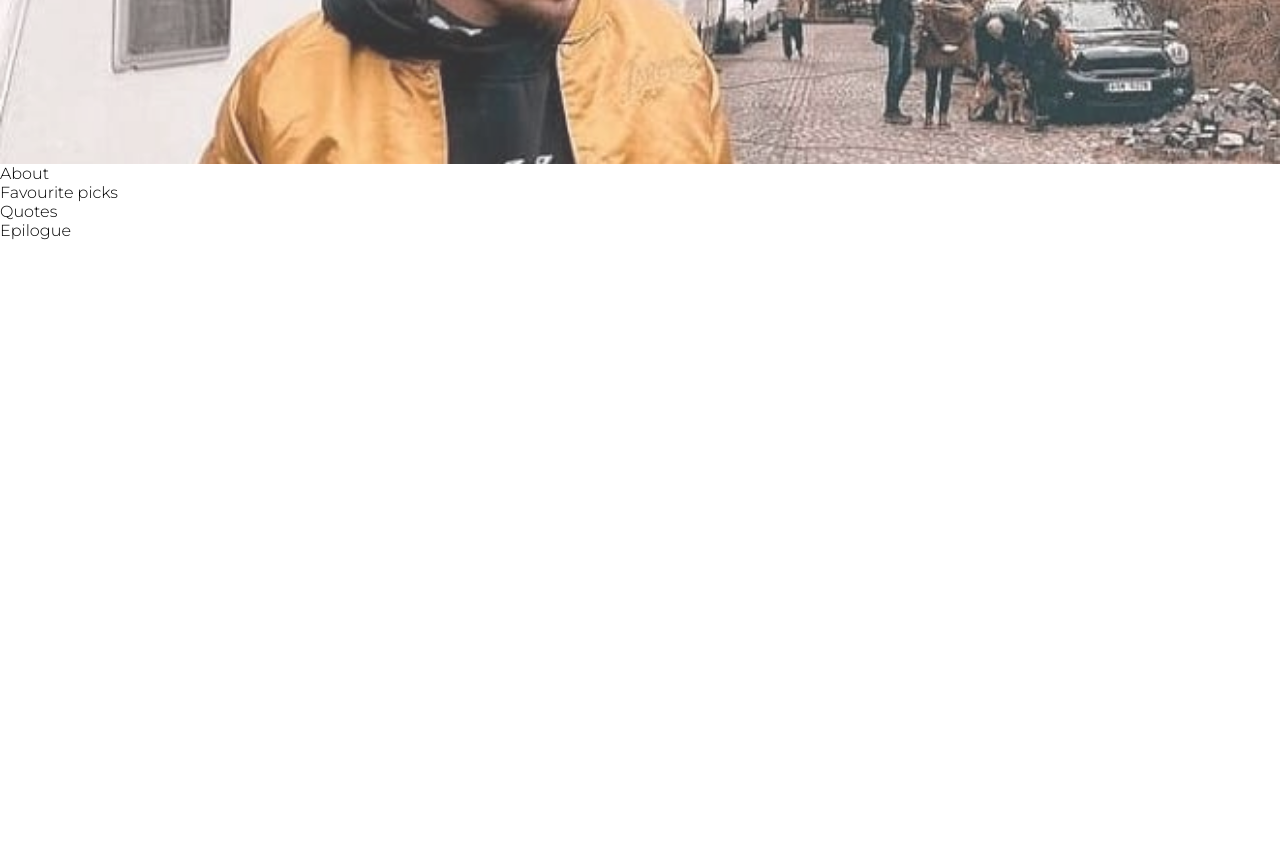
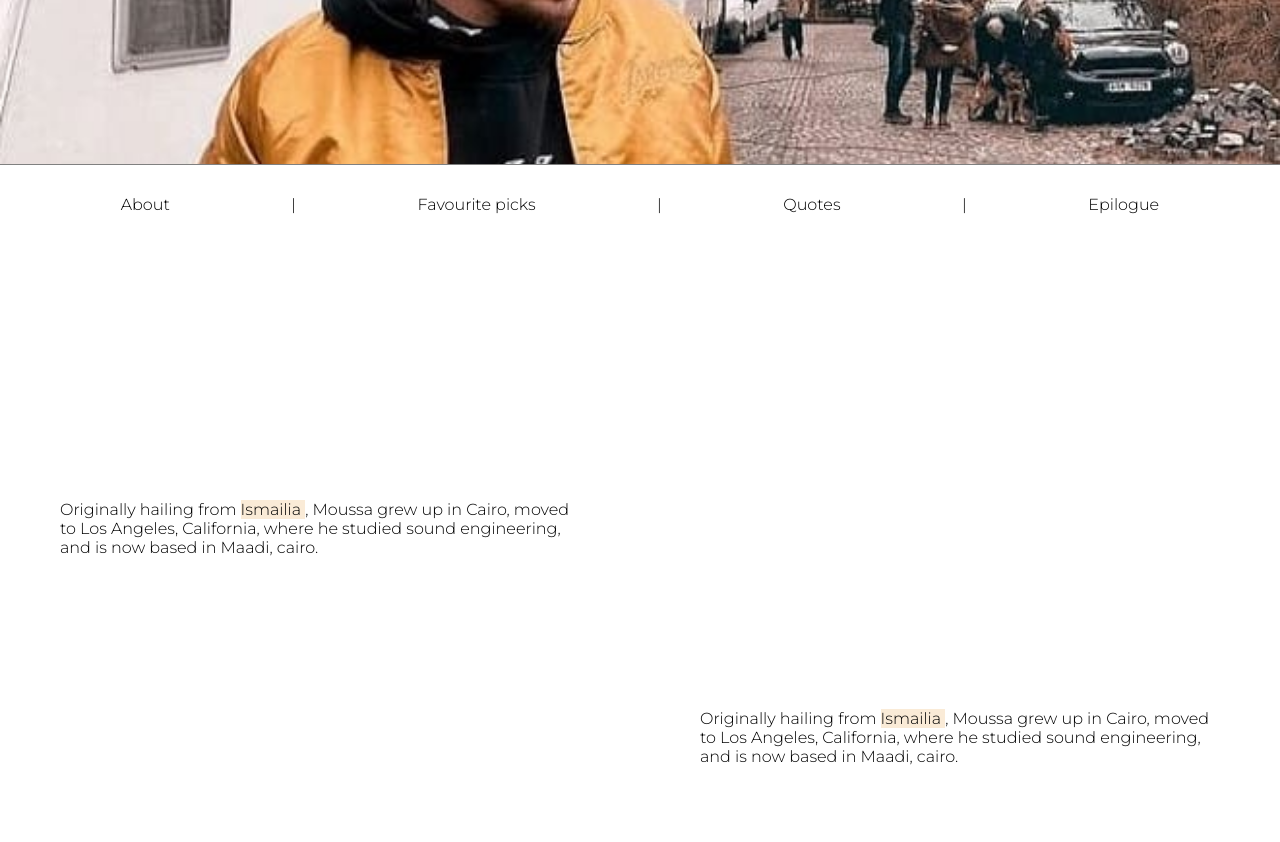
Before and after one commit to Abdulrahmanrihan/CNC111, a plain HTML site: page main.html in a window 1280 px wide. Shown: the part 436-1278 px from the top of the page. Before the commit the page ends 800 px from the top, so only its background shows below. Drawn offline with Linux system fonts and the light colour scheme.

Commit message:
Enhancements

```diff
--- a/main.html
+++ b/main.html
@@ -12,18 +12,35 @@
             <div id="banner" class="banner">
                 <h1 class="title">This is Marwan moussa</h1>
             </div>
-            <div class="w-full flex flex-row">
-                <div>
+            <div class="navbar">
+                <a class="nav-item" href="#about">
                     About
+                </a>
+                <div> | </div>
+                <a class="nav-item" href="#picks">
+                    Favourite picks
+                </a>
+                <div> | </div>
+                <a class="nav-item" href="#quotes">
+                    Quotes
+                </a>
+                <div> | </div>
+                <a class="nav-item" href="#epilogue">
+                    Epilogue
+                </a>
+            </div>
+            <div class="about">
+                <div class="about-row">
+                    <p class="left-about">Originally hailing from <span class="little-texts">  Ismailia </span>, Moussa grew up in Cairo, moved to Los Angeles, California,
+                        where he studied sound engineering, and is now based in Maadi, cairo.
+                    </p>
+                    <div class="right-about"></div>
                 </div>
-                <div>
-                    Favourite picks
-                </div>
-                <div>
-                    Quotes
-                </div>
-                <div>
-                    Epilogue
+                <div class="about-row">
+                    <div class="right-about"></div>
+                    <p class="left-about">Originally hailing from <span class="little-texts">  Ismailia </span>, Moussa grew up in Cairo, moved to Los Angeles, California,
+                        where he studied sound engineering, and is now based in Maadi, cairo.
+                    </p>
                 </div>
             </div>
         </div>
--- a/style.css
+++ b/style.css
@@ -10,7 +10,6 @@ body{
 .banner{
     display: flex;
     background-image: url("/images/maro.jpg");
-    opacity: 0.8;
     background-size: cover;
     width: 100%;
     align-items: center;
@@ -20,7 +19,53 @@ body{
 .title{
     font-weight: bold;
     color: black;
+    background-color: aliceblue;
+    opacity: 0.8;
+    border-radius: 5px;
+    width: 100%;
+    padding: 10px;
     font-size: 74px;
     margin: 0 auto;
     text-align: center;
 }
+
+.navbar{
+    padding: 30px 60px 30px 60px;
+    display: flex;
+    flex-direction: row;
+    margin: auto;
+    justify-content: space-around;
+    border-top: grey 1px solid;
+}
+
+.nav-item{
+    text-decoration: none;
+    color: black;
+}
+
+.about{
+    margin-top: 180px;
+    display: flex;
+    width:100%;
+    flex-direction: column;
+}
+
+.about-row{
+    display: flex;
+    width:100%;
+    flex-direction: row;
+}
+
+.left-about{
+    padding: 60px;
+    flex: 1;
+}
+
+.right-about{
+    padding: 60px;
+    flex: 1;
+}
+
+.little-texts{
+    background-color: antiquewhite;
+}
```
